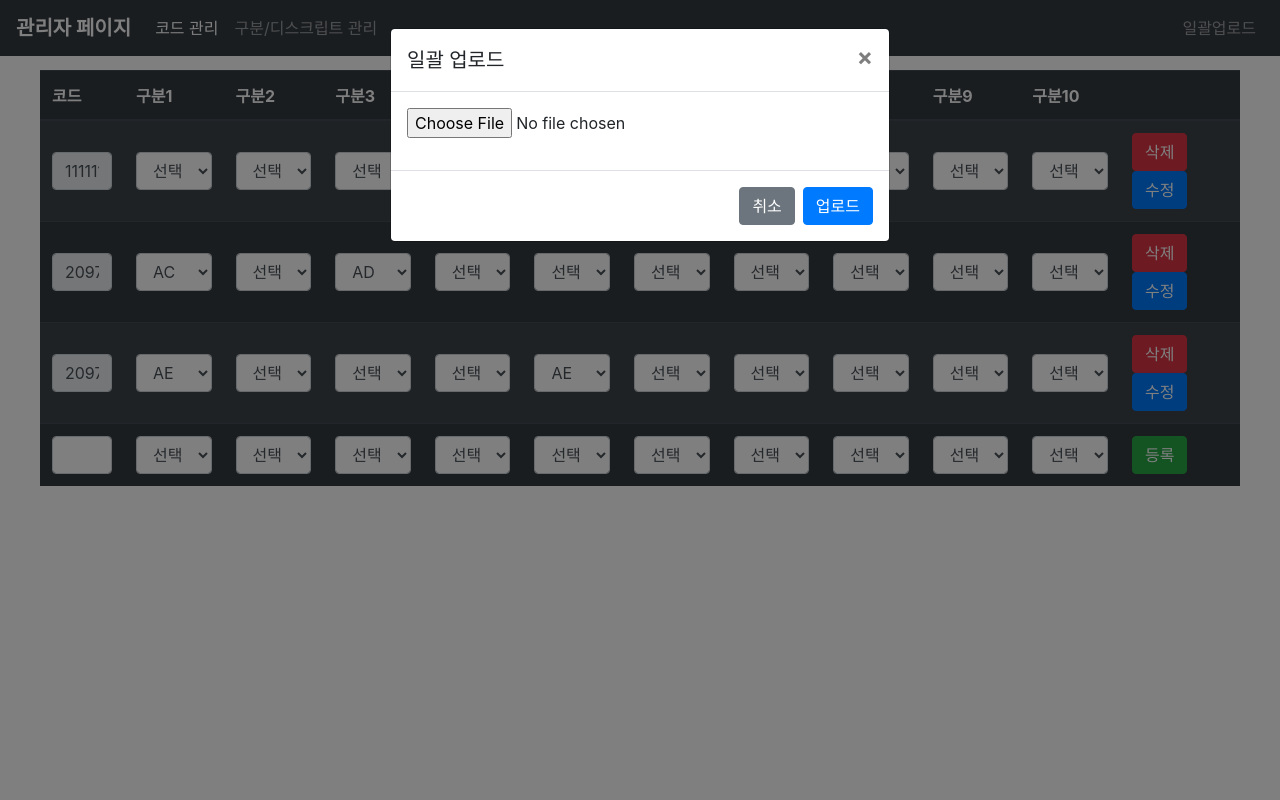
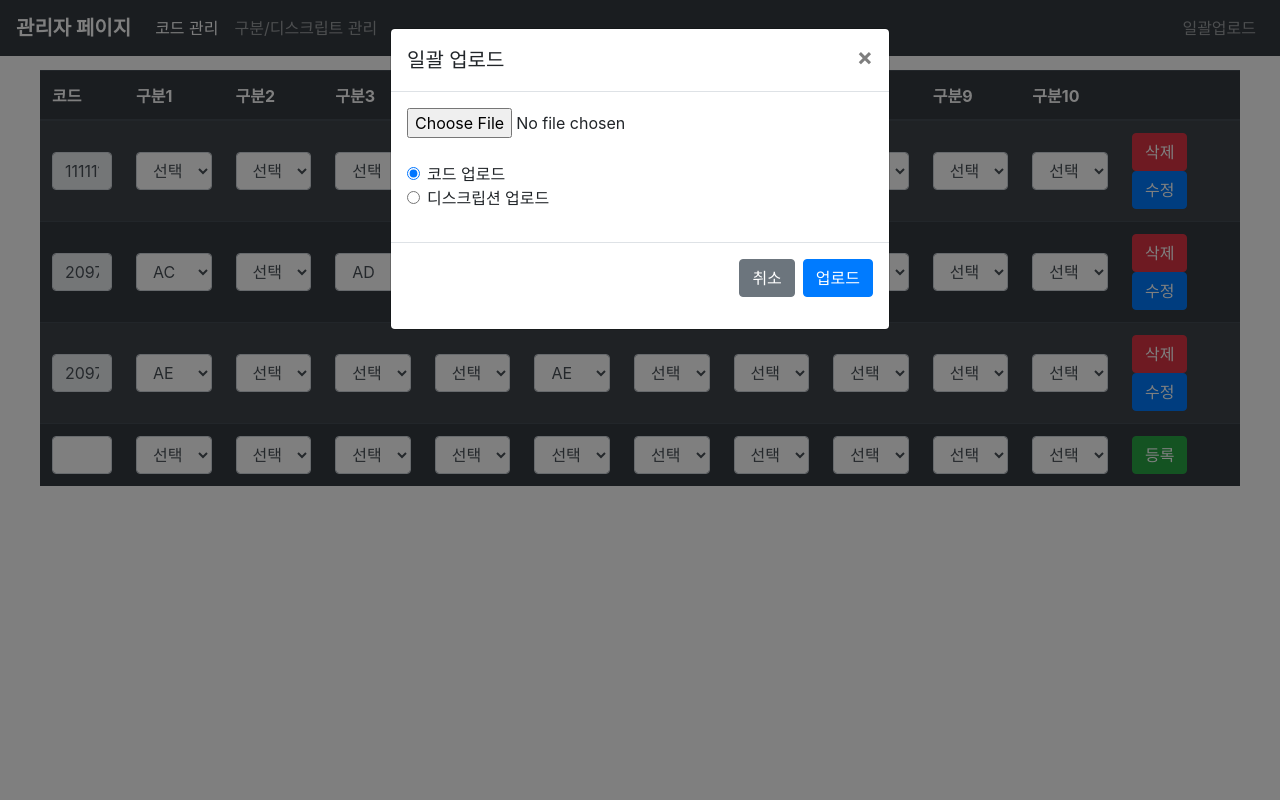
Before and after one commit to grape0919/singlePage, a Flask app: page /manager1 in a window 1280 px wide, after a click on "일괄업로드". Run offline with Flask 2, Linux system fonts and the light colour scheme; data comes from the database, SQL or seed files in the repository; some libraries are stand-ins or nearby versions.

Commit message:
중간 커밋

```diff
--- a/app.py
+++ b/app.py
@@ -221,6 +221,28 @@ def checkCode():
     db.close()
     return jsonify({'check' : check}), 200
 
+@app.route("/upload",methods=['POST'])
+def upload():
+    print("upload")
+    print(request.form)
+    db = connect_db()
+    if request.method == 'POST':
+        print(request.form[0])
+
+        f = request.files['file']
+        excelUpload(f)
+    db.close()
+
+    if request.form['exapleRadios'] == 'option1':
+        return redirect("/manager1")
+    else :
+        return redirect("/manager2")
+
+
+
+def excelUpload(excelFile):
+    print(excelFile.filename)
+
 def init_db():
     with closing(connect_db()) as db:
         with app.open_resource('rdbms/0.DROP_TABLES.sql') as f:
--- a/templates/adminLayout.html
+++ b/templates/adminLayout.html
@@ -8,6 +8,35 @@
         <!-- Bootstrap CSS -->
         <link rel="stylesheet" href="https://stackpath.bootstrapcdn.com/bootstrap/4.3.1/css/bootstrap.min.css" integrity="sha384-ggOyR0iXCbMQv3Xipma34MD+dH/1fQ784/j6cY/iJTQUOhcWr7x9JvoRxT2MZw1T" crossorigin="anonymous">
         <title>관리자 페이지</title>
+
+        <script type="text/javascript">
+            var request = new XMLHttpRequest();
+            request.onreadystatechange = function() {
+                if (request.readyState == XMLHttpRequest.DONE) {
+                    var json = JSON.parse(request.responseText);
+                    console.log(json);
+
+                    var check = false;
+                    check = json.check;
+                    if(!check){
+                        msg="* 일치하는 코드가 없습니다.";
+                            document.getElementById("result_msg").innerText = msg;
+                            document.getElementById("result_msg").style = "color: red;";
+                            return ;
+                    }else{
+                        document.getElementById("result_msg").innerText = "* 결과가 나왔습니다.";
+                        document.getElementById("result_msg").style = "color: green;";
+                        document.getElementById("result_button").text = "결과보기";
+                        document.getElementById("result_button").type = "submit";
+                        document.getElementById("result_button").style = "background-color:orange;";
+
+                        document.getElementById("result_button").onclick = getResult(number);
+                    }
+                }
+            }
+            var url = 'uploadFile';
+        </script>
+
     {% endblock %}
 
     {% block body%}
@@ -59,17 +88,30 @@
                             <span aria-hidden="true">&times;</span>
                         </button>
                     </div>
+                    <form action="upload" method="POST" enctype="multipart/form-data">
                         <div class="modal-body">
-                <form>
                                 <div class="form-group">
-                        <input type="file" class="form-control-file" id="exampleFormControlFile1">
+                                    <input type="file" class="form-control-file" name="file" id="exampleFormControlFile1">
+                                    </br>
+                                    <div class="form-check">
+                                        <input class="form-check-input" type="radio" name="exampleRadios" id="exampleRadios1" value="option1" checked>
+                                        <label class="form-check-label" for="exampleRadios1">
+                                            코드 업로드
+                                        </label>
                                     </div>
-                </form>
+                                    <div class="form-check">
+                                        <input class="form-check-input" type="radio" name="exampleRadios" id="exampleRadios2" value="option2">
+                                        <label class="form-check-label" for="exampleRadios2">
+                                            디스크립션 업로드
+                                        </label>
+                                    </div>
+                                </div>
                         </div>
                         <div class="modal-footer">
                             <button type="button" class="btn btn-secondary" data-dismiss="modal">취소</button>
-                <button type="button" class="btn btn-primary" >업로드</button>
+                            <input type="submit" class="btn btn-primary" value="업로드" ></button>
                         </div>
+                    </form>
                 </div>
             </div>
         </div>
```
Also changed, not shown: 1 other file. Lines whose indentation alone changed are shown as unchanged.
